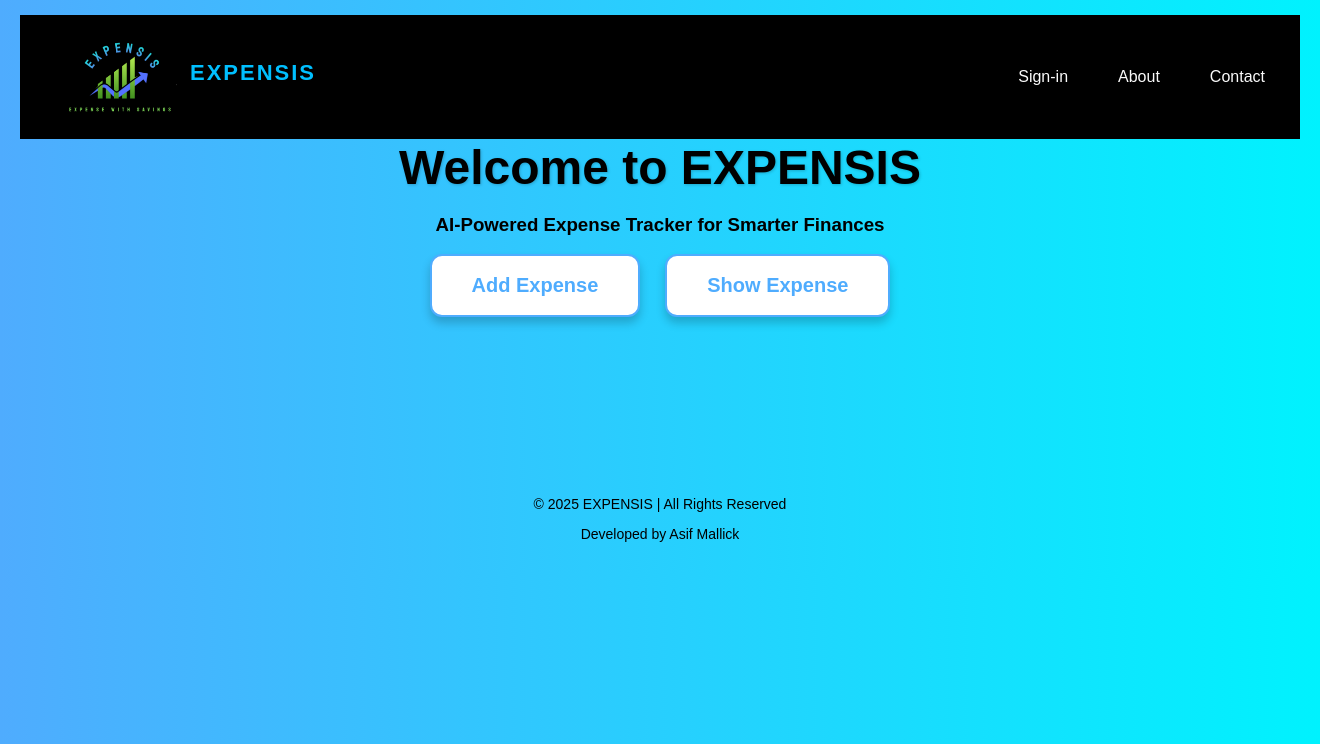
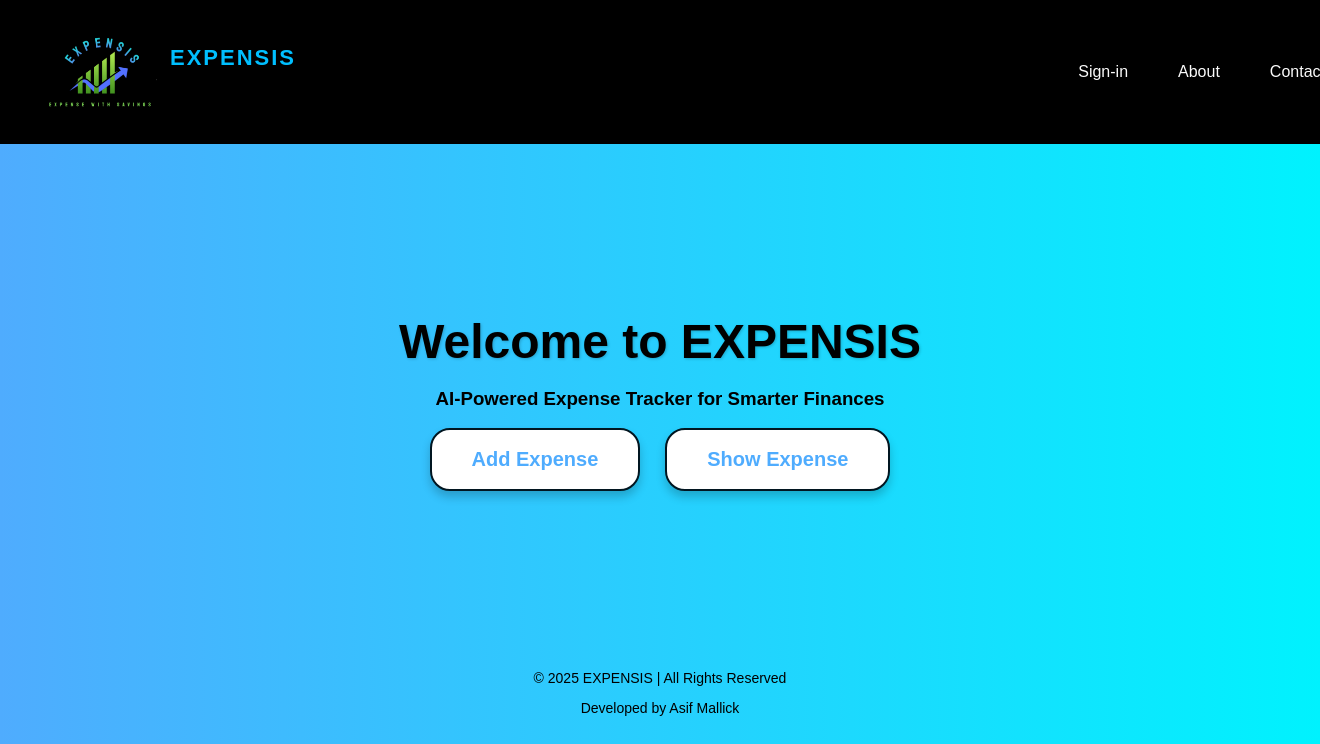
Before and after one commit to asifmallick17/expensis-app, a Flask app: page / in a window 1320 px wide; the page is wider, and only the part inside the window is pictured. Shown: the top 744 px of that part. Run offline with Flask 3, Linux system fonts and the light colour scheme.

Commit message:
Updated home page new6

```diff
--- a/static/home.css
+++ b/static/home.css
@@ -14,14 +14,13 @@ body {
 /* Navbar / Logo positioning */
 .navbar {
   background-color: black;
-  position: absolute; /* float on top */
-  top: 15px;
-  left: 20px;
-  right: 20px; /* allow navbar to stretch full width */
+  position: relative; /* change from absolute */
+  width: 100%; /* full width black header */
   display: flex;
   justify-content: space-between; /* push logo left & links right */
   align-items: center;
-  padding: 0 20px; /* add horizontal spacing */
+  padding: 10px 20px;
+  margin-bottom: 30px; /* gap between header and body */
 }
 
 /* Make sure logo and nav links align properly */
@@ -173,18 +172,18 @@ body {
   padding: 18px 40px;
   font-size: 20px;
   font-weight: bold;
-  border-radius: 12px;
-  border: 2px solid #4facfe;
+  border-radius: 20px; /* smoother rounded button */
+  border: 2px solid #011621;
   cursor: pointer;
-  background: #ffffff; /* Default background */
-  color: #4facfe; /* Default text color */
+  background: #ffffff;
+  color: #4facfe;
   box-shadow: 0 6px 10px rgba(0, 0, 0, 0.2);
-  transition: all 0.3s ease; /* Smooth transition */
+  transition: all 0.3s ease;
 }
 
 .hero button:hover {
-  background: #4facfe; /* Hover background */
-  color: #ffffff; /* Hover text color */
+  background: #4facfe;
+  color: #ffffff;
   box-shadow: 0 8px 15px rgba(0, 0, 0, 0.3);
 }
 
```
